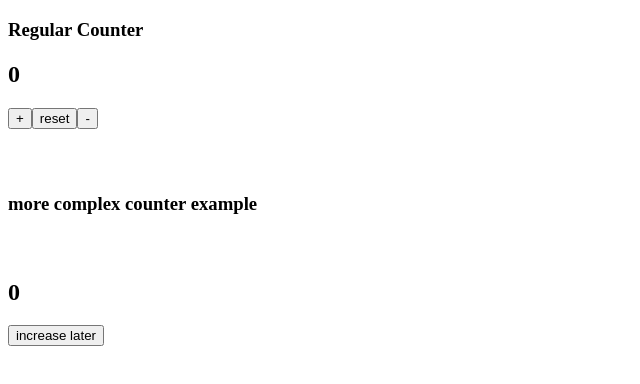
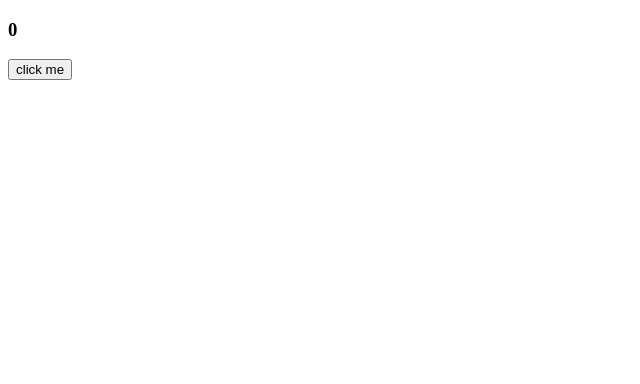
Before and after one commit to ajaySankapal/react-practice-2022, a React (Create React App) app: page / in a window 1280 px wide. Shown: the top 384 px of the page, without its empty margins (0-640 px from the left). Built offline with nearby package versions, Linux system fonts and the light colour scheme.

Commit message:
useEffect-basics

```diff
--- a/public/index.html
+++ b/public/index.html
@@ -14,7 +14,7 @@
       manifest.json provides metadata used when your web app is installed on a
       user's mobile device or desktop. See https://developers.google.com/web/fundamentals/web-app-manifest/
     -->
-    <link rel="manifest" href="%PUBLIC_URL%/manifest.json" />
+    <!-- <link rel="manifest" href="%PUBLIC_URL%/manifest.json" /> -->
     <!--
       Notice the use of %PUBLIC_URL% in the tags above.
       It will be replaced with the URL of the `public` folder during the build.
--- /dev/null
+++ b/src/2-useEffect/1-useEffect-basics.js
@@ -0,0 +1,31 @@
+import React, { useEffect, useState } from "react";
+
+//useEffect: everytime think of useEffect think of works outside the component , that work could be changing document title ,signing up for the subscription, could be fetching data, setting up a event listener
+//by default useEffect runs after every re-render
+//we can not place hooks as far as hooks
+//cleanup function is required
+//second parameter: if we put [] as second parameter useEffect will only runs on the initial render
+// can we put something in the dependency array? well...yes. we want to call useEffect every render when the value will change so we pass value in that array dependency
+const UseEffectBasics = () => {
+  const [value, setValue] = useState(0);
+
+  useEffect(() => {
+    console.log("call useEffect");
+    if (value > 1) {
+      document.title = `new messages ${value}`;
+    }
+  }, [value]);
+  useEffect(() => {
+    console.log("hello world");
+  }, []);
+
+  console.log("render component");
+  return (
+    <div>
+      <h3>{value}</h3>
+      <button onClick={() => setValue(value + 1)}>click me</button>
+    </div>
+  );
+};
+
+export default UseEffectBasics;
--- a/src/App.js
+++ b/src/App.js
@@ -1,6 +1,8 @@
 import React from "react";
-import Setup from "./1-useState/5-useState-counter";
+import Setup from "./2-useEffect/1-useEffect-basics";
 
+//useEffect: everytime think of useEffect think of works outside the component , that work could be changing document title ,signing up for the subscription, could be fetching data, setting up a event listener
+//by default useEffect runs after every re-render
 function App() {
   return (
     <div>
```
